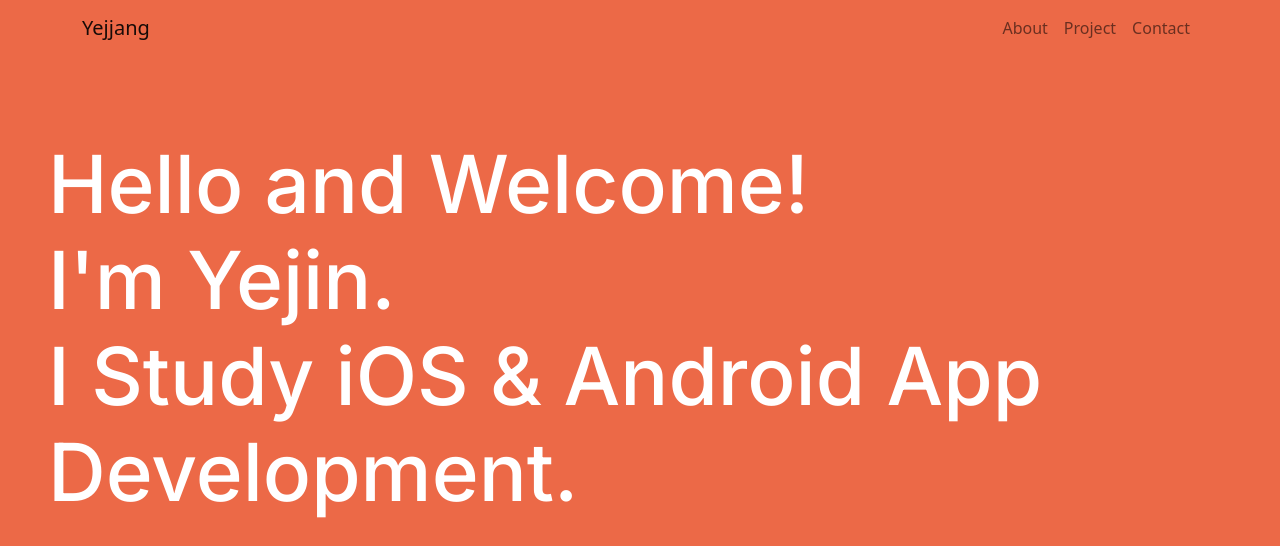
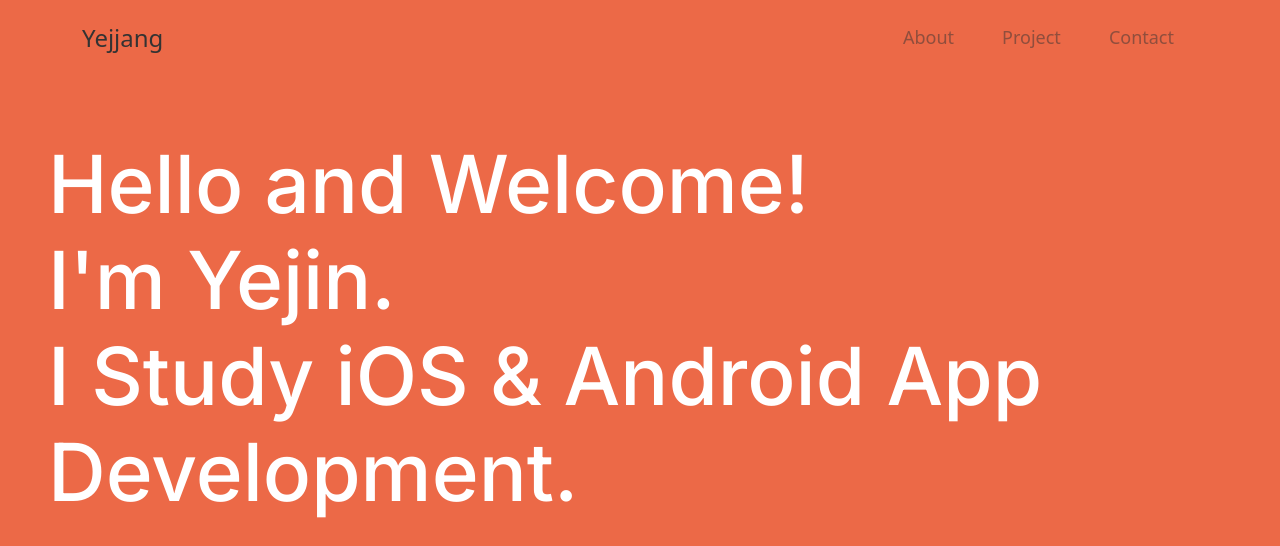
Before and after one commit to yommyjooin/WebPotfolio, a plain HTML site: page index.html in a window 1280 px wide. Shown: the top 546 px of the page. Drawn offline with nearby package versions, Linux system fonts and the light colour scheme.

Commit message:
last commit

```diff
--- a/style.css
+++ b/style.css
@@ -337,7 +337,7 @@ i:hover{
     width: 100px;
     color: white;
 }
-/*
+
 #mainNav {
   min-height: 3.5rem;
   background-color: #fff;
@@ -374,41 +374,14 @@ i:hover{
     transition: background-color 0.3s ease-in-out;
   }
   #mainNavbar .navbar-brand {
-    padding: 0.5rem 0;
-    color: rgba(255, 255, 255, 0.5);
+    padding: 0.3rem 0;
+    font-size: 24px;
+    color: rgba(051, 051, 051, 1);
   }
   #mainNavbar .nav-link {
     transition: none;
-    padding: 2rem 1.5rem;
-    color: rgba(255, 255, 255, 0.5);
-  }
-  #mainNavbar .nav-link:hover {
-    color: rgba(255, 255, 255, 0.75);
-  }
-  #mainNavbar .nav-link:active {
-    color: #fff;
-  }
-  #mainNavbar.navbar-shrink {
-    background-color: #fff;
-  }
-  #mainNavbar.navbar-shrink .navbar-brand {
-    color: #000000;
-  }
-  #mainNavbar.navbar-shrink .nav-link {
-    color: #000000;
-    padding: 1.5rem 1.5rem 1.25rem;
-    border-bottom: 0.25rem solid transparent;
-  }
-  #mainNavbar.navbar-shrink .nav-link:hover {
-    color: #64a19d;
-  }
-  #mainNavbar.navbar-shrink .nav-link:active {
-    color: #467370;
-  }
-  #mainNavbar.navbar-shrink .nav-link.active {
-    color: #64a19d;
-    outline: none;
-    border-bottom: 0.25rem solid #64a19d;
+    padding: 1.5rem 1.5rem;
+    font-size: 18px;
+    color: rgba(051, 051, 051, 0.5);
   }
 }
-*/
```
